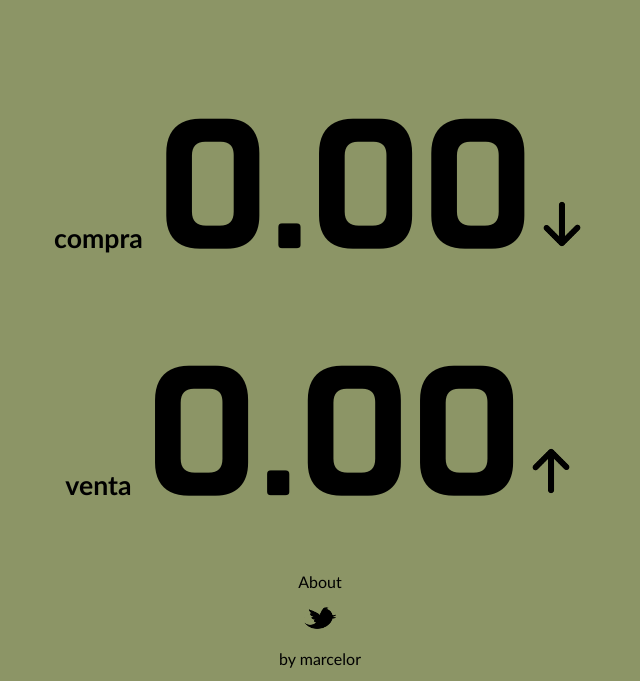
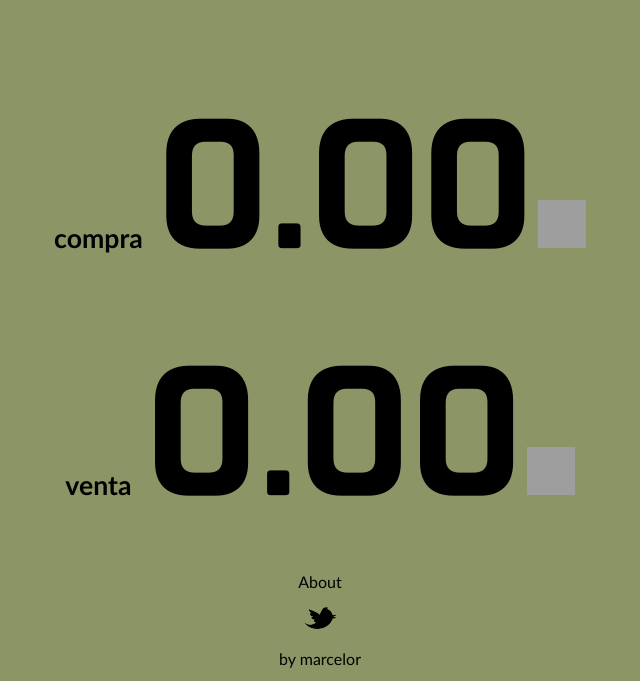
Before and after one commit to marcelor/xchange, a Flask app: template templates/home.html in a window 1280 px wide. Shown: the part 26-707 px from the top of the page, without its empty margins (320-960 px from the left). Run offline with Flask 2, Linux system fonts and the light colour scheme; the template is opened without the code that fills it: most values are stand-ins (such as "Sample title", 1, 10 or a date in 2020); grey boxes are pictures that could not be loaded.

Commit message:
Added date time field to the exchange rates for indicate the validity Added logic to show the right arrow indicating whether the rate increased or decreased when comported with the previous day.

```diff
--- a/main.py
+++ b/main.py
@@ -1,3 +1,4 @@
+from datetime import datetime
 from decimal import Decimal
 from flask import Flask, render_template
 from flask.ext.sqlalchemy import SQLAlchemy
@@ -9,9 +10,8 @@ app = Flask(__name__)
 app.config['SQLALCHEMY_DATABASE_URI'] = SQLALCHEMY_DATABASE_URI
 db = SQLAlchemy(app)
 
-
 class Currency(db.Model):
-    """ISO alpha-3"""
+    """ISO 4217"""
     id = db.Column(db.Integer, primary_key=True)
     name = db.Column(db.String(80))
     iso_code = db.Column(db.String(80), unique=True)
@@ -28,19 +28,25 @@ class ExchangeRate(db.Model):
     currency = db.relationship("Currency", backref='currencies', primaryjoin="ExchangeRate.currency_id==Currency.id")
     buy_rate = db.Column("Buy rate", db.Float, default=Decimal('0'))
     sell_rate = db.Column("Sell rate", db.Float, default=Decimal('0'))
+    valid_from = db.Column("Valid from", db.DateTime, default=lambda: datetime.now())
 
     def __repr__(self):
         return '<Exchange rate: %s ---> %s>' % (self.base_currency.iso_code, self.currency.iso_code)
+
 
 # Create the database tables.
 db.create_all()
 
 @app.route("/")
 def index():
-    base_currency = Currency.query.filter_by(iso_code='UYU').first()
+    base_currency = Currency.query.filter_by(iso_code='UYP').first()
     currency = Currency.query.filter_by(iso_code='USD').first()
-    rate = ExchangeRate.query.filter_by(base_currency=base_currency, currency=currency).first()
-    return render_template('home.html', buy_rate=rate.buy_rate, sell_rate=rate.sell_rate)
+    previous_rate, last_rate = ExchangeRate.query.filter_by(base_currency=base_currency, currency=currency).order_by(ExchangeRate.valid_from)[-2:]
+
+    buy_trend = last_rate > previous_rate and "up" or "down"
+    sell_trend = last_rate > previous_rate and "up" or "down"
+
+    return render_template('home.html', buy_rate=last_rate.buy_rate, sell_rate=last_rate.sell_rate, buy_trend=buy_trend, sell_trend=sell_trend)
 
 
 # Create the Flask-Restless API manager.
@@ -49,7 +55,8 @@ manager = APIManager(app, flask_sqlalchemy_db=db)
 # default. Allowed HTTP methods can be specified as well.
 manager.create_api(ExchangeRate, methods=['GET'], include_columns=['base_currency', 'base_currency.name', 'base_currency.iso_code', \
     'currency', 'currency.name', 'currency.iso_code', \
-    'buy_rate', 'sell_rate'], \
+    'buy_rate', 'sell_rate', \
+    'valid_from'], \
     collection_name='rates')
 
 
--- a/templates/home.html
+++ b/templates/home.html
@@ -6,10 +6,12 @@
   </head>
   <body>
       <p id="buy">
-          <span class="size1">compra</span> <span class="size2">{{ "%.2f"|format(buy_rate ) }}</span> <img src="/static/arrow-down.png" width="48px" height="48px" alt="arrow down" />
+          <span class="size1">compra</span> <span class="size2">{{ "%.2f"|format(buy_rate ) }}</span>
+          <img src="/static/arrow-{{ buy_trend }}.png" width="48px" height="48px" alt="arrow {{ buy_trend }}" />
       </p>
       <p id="sale">
-  	       <span class="size1">venta</span> <span class="size2">{{ "%.2f"|format(sell_rate ) }}</span> <img src="/static/arrow-up.png" width="48px" height="48px" alt="arrow up" />
+  	       <span class="size1">venta</span> <span class="size2">{{ "%.2f"|format(sell_rate ) }}</span>
+           <img src="/static/arrow-{{ sell_trend }}.png" width="48px" height="48px" alt="arrow {{ sell_trend }}" />
       </p>
       <p>
   	     About
```
Also changed, not shown: xchange.db.
